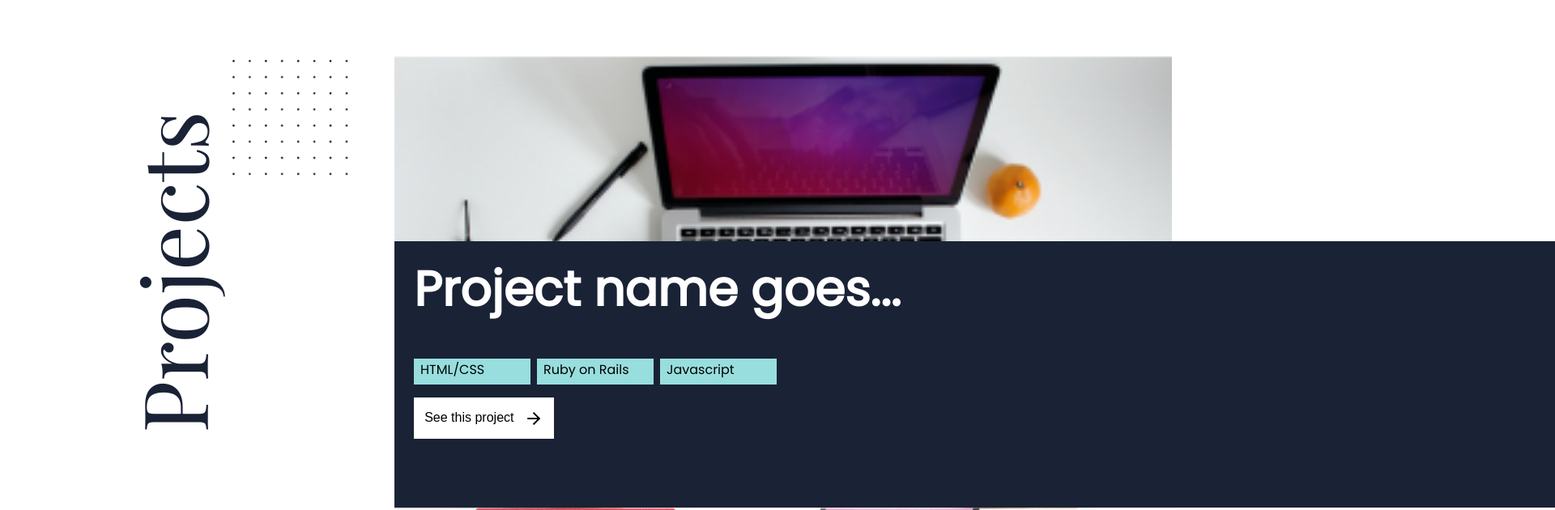
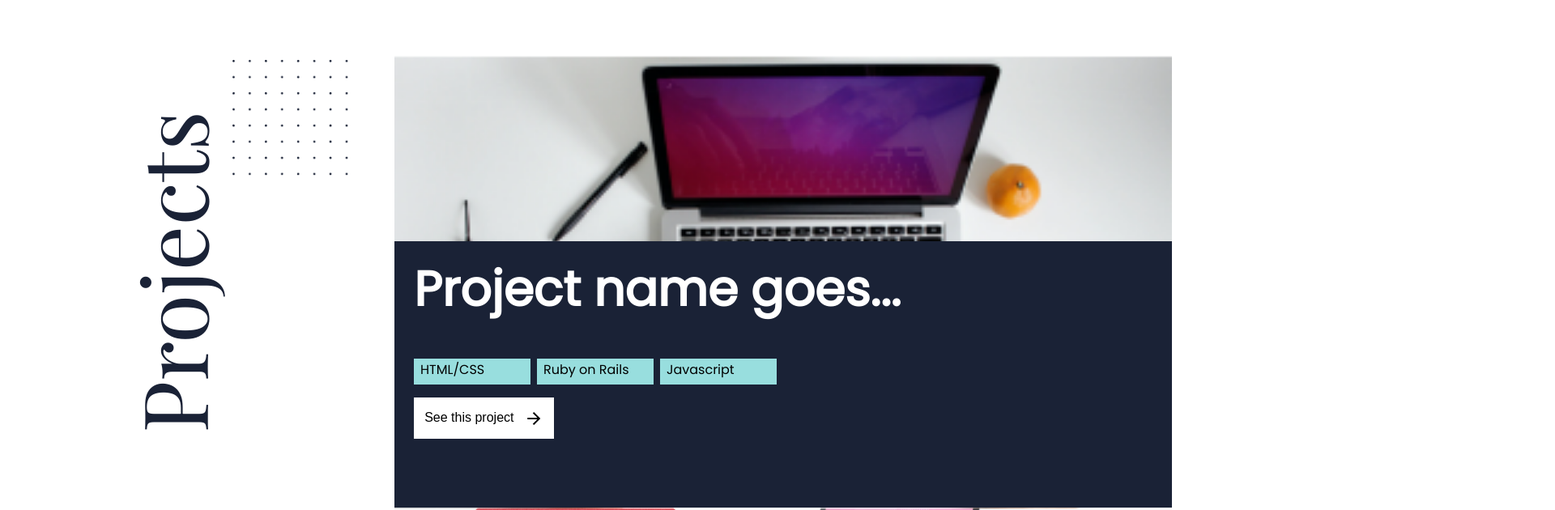
Before and after one commit to Jrmcuervo/my-first-web-page-ruben, a website: page index.html in a window 1280 px wide. Shown: the part 1009-1639 px from the top of the page at 81% size, 1920 px wide, since content can reach past the window. Drawn offline with nearby package versions, Linux system fonts and the light colour scheme.

Commit message:
Fix width card content

```diff
--- a/style.css
+++ b/style.css
@@ -341,7 +341,7 @@
     padding: 0.9rem 1.5rem 1.1rem;
     background: #1a2236;
     position: absolute;
-    width: 1440px;
+    width: 960px;
     height: 329px;
     left: 0;
     top: 231px;
```
